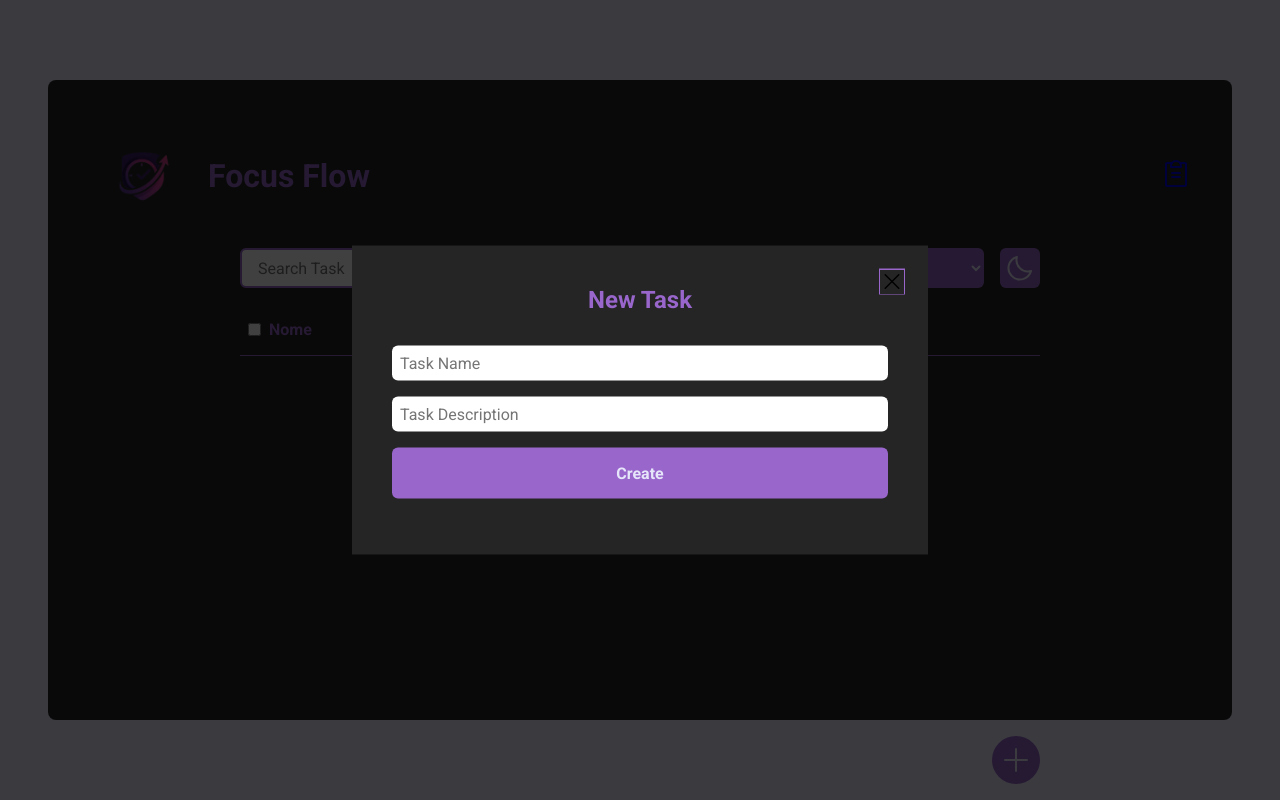
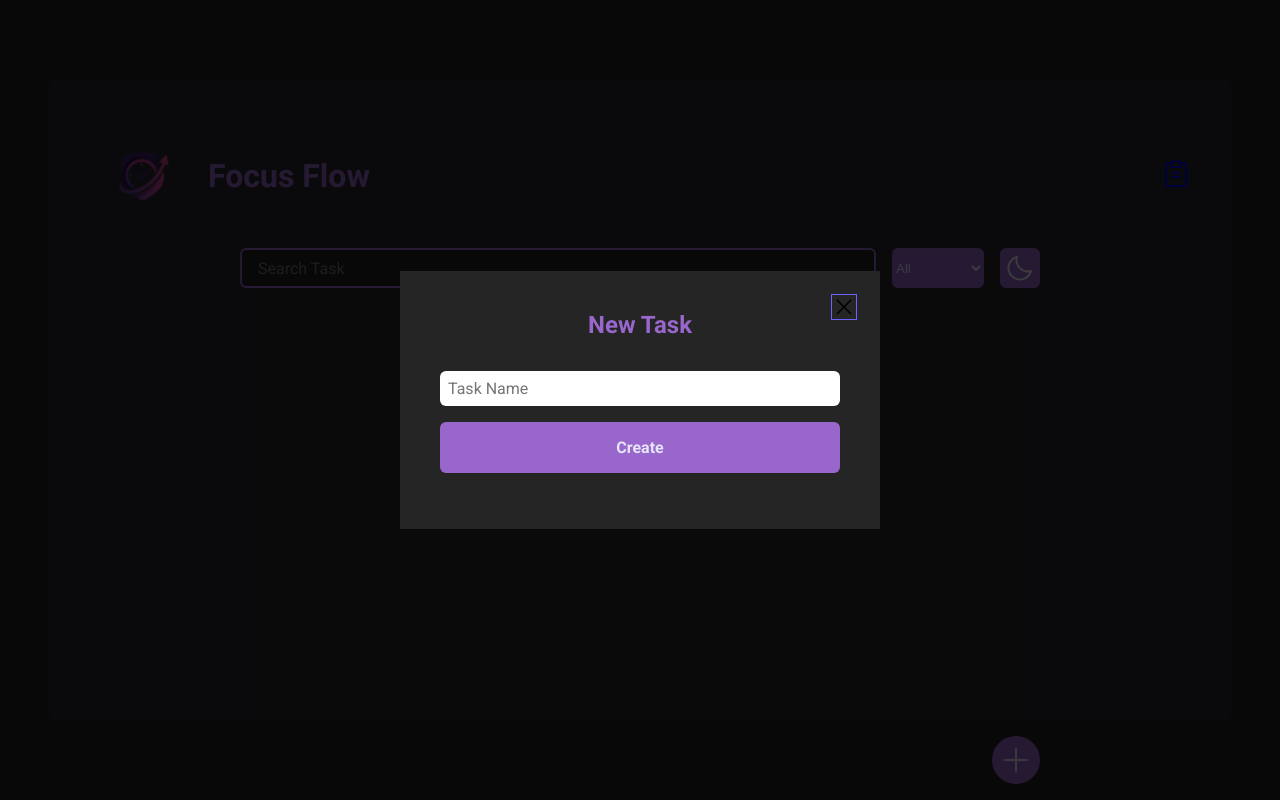
Before and after one commit to DevCarlos779/FocusFlow, a React (Vite) app: page / in a window 1280 px wide. Both pictures are taken after a click on the button 1016 px from the left and 760 px from the top of the page. Built offline with nearby package versions, Linux system fonts and the light colour scheme.

Commit message:
Adicionando a filtragem por estado da task e adicionar task

```diff
--- a/src/App.tsx
+++ b/src/App.tsx
@@ -3,6 +3,7 @@ import { defaultTheme } from "./styles/themes/default";
 import { GlobalStyles } from "./styles/global";
 import { BrowserRouter } from "react-router-dom";
 import { Router } from "./Router";
+import { TasksContextProvider } from "./contexts/TasksContext";
 
 
 export function App() {
@@ -10,7 +11,9 @@ export function App() {
   return (
     <ThemeProvider theme={defaultTheme}>
       <BrowserRouter>
-        <Router />
+        <TasksContextProvider>
+          <Router />
+        </TasksContextProvider>
       </BrowserRouter>
       <GlobalStyles />
     </ThemeProvider>
--- a/src/components/NewTaskModal/index.tsx
+++ b/src/components/NewTaskModal/index.tsx
@@ -1,8 +1,42 @@
 import * as Dialog from "@radix-ui/react-dialog";
 import { CloseButton, Content, Overlay } from "./styles";
 import { X } from "phosphor-react";
+import { useForm } from "react-hook-form";
+import * as z from "zod";
+import { zodResolver } from "@hookform/resolvers/zod";
+import { useContext } from "react";
+import { TasksContext } from "../../contexts/TasksContext";
+
+const CreateNewTaskSchema = z.object({
+    name: z.string(),
+})
+
+type CreateNewTaskInputs = z.infer<typeof CreateNewTaskSchema>
 
 export function NewTaskModal() {
+
+    const {updateTasks} = useContext(TasksContext)
+
+    const {
+
+        reset,
+        formState: {
+            isSubmitting
+        },
+        register,
+        handleSubmit
+
+    } = useForm<CreateNewTaskInputs>({
+        resolver: zodResolver(CreateNewTaskSchema)
+    })
+
+    function createNewTask(task: CreateNewTaskInputs) {
+
+        updateTasks({name: task.name, state:"incomplete"});
+
+        reset();
+    }
+
     return(
         <Dialog.Portal>
             <Overlay />
@@ -12,11 +46,15 @@ export function NewTaskModal() {
                 </CloseButton>
                 <Dialog.Title>New Task</Dialog.Title>
 
-                <form action="">
-                    <input type="text" placeholder="Task Name" />
-                    <input type="text" placeholder="Task Description" />
+                <form onSubmit={handleSubmit(createNewTask)}>
+                    <input
+                        type="text"
+                        placeholder="Task Name"
+                        {...register('name')}
+                        required
+                    />
 
-                    <button type="submit">
+                    <button type="submit" disabled={isSubmitting}>
                         Create
                     </button>
                 </form>
--- a/src/components/NewTaskModal/styles.ts
+++ b/src/components/NewTaskModal/styles.ts
@@ -14,7 +14,7 @@ export const Content = styled(Dialog.Content)`
     top: 50%;
     left: 50%;
     transform: translate(-50%, -50%);
-    min-width: 36rem;
+    min-width: 30rem;
     padding: 2.5rem 1.5rem;
     background-color: ${props => props.theme["black-500"]};
     color: ${props => props.theme["purple-500"]};
--- /dev/null
+++ b/src/contexts/TasksContext.tsx
@@ -0,0 +1,72 @@
+import { useState, type ReactNode } from "react";
+ import { createContext } from 'react';
+
+interface Task {
+    name: string;
+    state: 'complete' | 'incomplete';
+}
+
+interface TasksContextProps {
+    tasks: Task[];
+    filteredTasks: Task[];
+    updateTasks: (task: Task) => void;
+    updateTaskState: (taskForModify: Task) => void;
+    filterTaskForState: (state: 'complete' | 'incomplete') => void;
+    filterTaskForName: (name: string) => void;
+
+}
+
+interface TasksContextProviderProps {
+    children: ReactNode;
+}
+
+export const TasksContext = createContext({} as TasksContextProps);
+
+export function TasksContextProvider({children}: TasksContextProviderProps) {
+
+    const [tasks, setTasks] = useState<Task[]>([]);
+    const [filteredTasks, setFilteredTasks] = useState<Task[]>([]);
+
+    function updateTasks(task: Task) {
+        setTasks(state => [task, ...state]);
+    }
+
+    function updateTaskState(taskForModify: Task) {
+        setTasks((prevTasks) =>
+            prevTasks.map((task) => {
+            if (task.name === taskForModify.name) {
+                return { ...task, state: taskForModify.state };
+            }
+
+            return task;
+
+            })
+        );
+    }
+
+    function filterTaskForState(state: 'complete' | 'incomplete') {
+        const filtered = tasks.filter(task => task.state == state);
+
+        setFilteredTasks(filtered);
+
+    }
+
+    function filterTaskForName(name: string) {
+        let filtered;
+        if(filteredTasks.length != 0) {
+            filtered = filteredTasks.filter(task => task.name.toLowerCase().startsWith(name.toLocaleLowerCase()));
+        } else {
+            filtered = tasks.filter(task => task.name.toLowerCase().startsWith(name.toLocaleLowerCase()));
+        }
+
+
+        setFilteredTasks(filtered);
+
+    }
+
+    return (
+        <TasksContext.Provider value={{tasks, filteredTasks, updateTasks, updateTaskState, filterTaskForState, filterTaskForName}}>
+            {children}
+        </TasksContext.Provider>
+    )
+}
--- a/src/layouts/DefaultLayout/styles.ts
+++ b/src/layouts/DefaultLayout/styles.ts
@@ -6,7 +6,7 @@ export const DefaultLayoutContainer = styled.div`
     margin: 5rem auto;
     padding: 2.5rem;
 
-    background-color: ${props => props.theme["black-500"]};
+    background-color: ${props => props.theme["gray-700"]};
     color: ${props => props.theme["purple-500"]};
     border-radius: 8px;
 
--- a/src/pages/ToDoList/components/Task/index.tsx
+++ b/src/pages/ToDoList/components/Task/index.tsx
@@ -1,10 +1,30 @@
+import { useContext } from "react";
 import { TaskContainer } from "./styles";
+import { TasksContext } from "../../../../contexts/TasksContext";
 
-export function Task() {
+interface TaskProps {
+    name: string;
+    state: "complete" | "incomplete";
+}
+
+export function Task({ name, state }: TaskProps) {
+
+    const isChecked = state == 'complete';
+
+    const {updateTaskState} = useContext(TasksContext);
+
+    function modifyTaskState(e: React.ChangeEvent<HTMLInputElement>) {
+        if(e.target.checked) {
+            updateTaskState({name, state: "complete"});
+        } else {
+            updateTaskState({name, state: "incomplete"});
+        }
+    }
+
     return (
-        <TaskContainer>
-            <input type="checkbox" name="stateTask" id="stateTask" />
-            <strong>Nome</strong>
+        <TaskContainer statetask={state}>
+            <input type="checkbox" name="stateTask" id="stateTask" defaultChecked={isChecked} onChange={modifyTaskState} />
+            <strong>{name}</strong>
         </TaskContainer>
     )
 }
--- a/src/pages/ToDoList/components/Task/styles.ts
+++ b/src/pages/ToDoList/components/Task/styles.ts
@@ -1,6 +1,10 @@
 import styled from "styled-components";
 
-export const TaskContainer = styled.div`
+interface TaskContainerProps {
+    statetask: "complete" | "incomplete"
+}
+
+export const TaskContainer = styled.div<TaskContainerProps>`
     width: 100%;
     max-width: 800px;
     padding: 1rem 0.5rem;
@@ -10,4 +14,14 @@ export const TaskContainer = styled.div`
     align-items: center;
     justify-content: flex-start;
     gap: 0.5rem;
+
+    input {
+        cursor: pointer;
+    }
+
+    strong {
+        text-decoration: ${props => props.statetask == "complete" ? "line-through" : "none"};
+    }
+
+
 `;
--- a/src/pages/ToDoList/index.tsx
+++ b/src/pages/ToDoList/index.tsx
@@ -1,26 +1,57 @@
 import { Moon, Sun } from "phosphor-react";
 import { ListContainer, ListTasksContainer, SearchTaskContainer } from "./styles";
-import { useState } from "react";
+import { useContext, useState } from "react";
 import { Task } from "./components/Task";
 import { Footer } from "../../components/Footer";
+import { TasksContext } from "../../contexts/TasksContext";
+
+interface Task {
+    name: string;
+    state: boolean;
+}
 
 export function ToDoList() {
 
+    const {tasks, filteredTasks, filterTaskForState, filterTaskForName} = useContext(TasksContext);
+
     const [themeDark, setThemeDark] = useState(true)
+    const [isFiltered, setIsFiltered] = useState(false)
 
     const changeTheme = () => {
         setThemeDark((state) => !state);
+        console.log(filteredTasks);
     }
 
+    function filterTasksName(e: React.ChangeEvent<HTMLInputElement>) {
+
+        if(e.target.value != "") {
+            filterTaskForName(e.target.value);
+            setIsFiltered(true);
+
+        } else {
+            setIsFiltered(false);
+        }
+
+    }
+
+    function filterTasksState(e: React.ChangeEvent<HTMLSelectElement>) {
+        if(e.target.value != "all") {
+            filterTaskForState(e.target.value as 'complete' | 'incomplete');
+            setIsFiltered(true);
+        } else {
+            setIsFiltered(false);
+        }
+
+    }
 
     return (
         <ListContainer>
             <SearchTaskContainer>
-                <input type="text" placeholder="Search Task"/>
-                <select name="tasks-selection" id="tasks-selection">
+                <input type="text" placeholder="Search Task" onChange={filterTasksName}/>
+                <select name="tasks-selection" id="tasks-selection" onChange={filterTasksState}>
                     <option value="all">All</option>
-                    <option value="completes">Completes</option>
-                    <option value="incompletes">Incompletes</option>
+                    <option value="complete">Completes</option>
+                    <option value="incomplete">Incompletes</option>
                 </select>
                 <button onClick={changeTheme}>
                     {themeDark == true ?
@@ -32,7 +63,32 @@ export function ToDoList() {
             </SearchTaskContainer>
 
             <ListTasksContainer>
-                <Task />
+                {
+                    (filteredTasks.length == 0 || !isFiltered) ?
+
+                        tasks.map(task => {
+                            return (
+                                <Task
+                                    key={task.name}
+                                    name={task.name}
+                                    state={task.state}
+                                />
+                            )
+                        })
+                    :
+                        filteredTasks.map(task => {
+                            return (
+                                <Task
+                                    key={task.name}
+                                    name={task.name}
+                                    state={task.state}
+                                />
+                            )
+                        })
+
+
+                }
+
 
             </ListTasksContainer>
 
--- a/src/pages/ToDoList/styles.ts
+++ b/src/pages/ToDoList/styles.ts
@@ -15,6 +15,7 @@ export const SearchTaskContainer = styled.div`
     gap: 1rem;
 
     input {
+        background-color: ${(props) => props.theme["gray-800"]};
         padding: 1rem;
         flex: 1;
         height: 2.5rem;
@@ -42,7 +43,14 @@ export const SearchTaskContainer = styled.div`
         align-items: center;
         justify-content: center;
         cursor: pointer;
+        transition: background-color 0.2s;
     }
+
+    button:hover {
+        background-color: ${(props) => props.theme["purple-800"]};
+    }
+
+
 `;
 
 export const ListTasksContainer = styled.div`
--- a/src/styles/global.ts
+++ b/src/styles/global.ts
@@ -8,13 +8,13 @@ export const GlobalStyles = createGlobalStyle`
     }
 
     body {
-        background-color: ${props => props.theme["white-500"]};
+        background-color: ${props => props.theme["gray-800"]};
         color: ${props => props.theme["black-500"]};
     }
 
     :focus {
         outline: 0;
-        box-shadow: 0 0 0 1px ${props => props.theme["purple-500"]};
+        box-shadow: 0 0 0 1px ${props => props.theme["purple-400"]};
     }
 
     body, input, textarea, button {
```
Also changed, not shown: package.json (+6 -1 lines), 1 other file (tests, documents, lock files or other folders).
